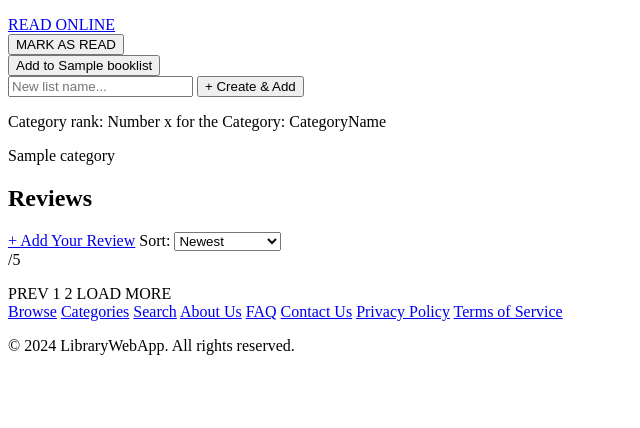
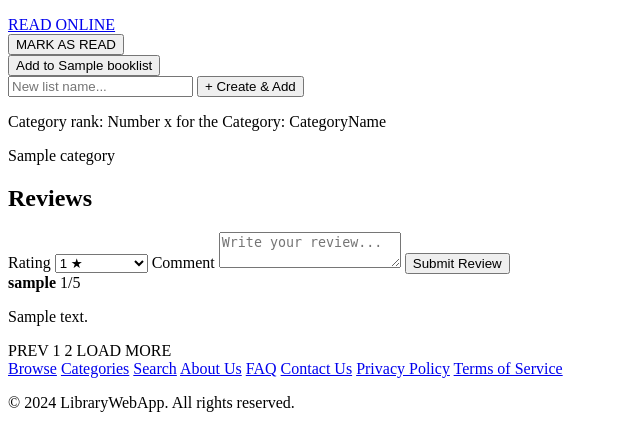
Before and after one commit to CharlesTse601/LibraryWebApp, a Django app: page /books/000/ in a window 1280 px wide. Shown: the part 652-1080 px from the top of the page, without its empty margins (0-640 px from the left). Before the commit the page ends 1007 px from the top, so only its background shows below. Run offline with Django 4.2, Linux system fonts and the light colour scheme; a user stored in the database is signed in; tables that the repository leaves empty hold one stand-in row (values such as "Sample post"); grey boxes marked "Sample" are stand-in pictures.

Commit message:
User able to add review

```diff
--- a/library/templates/library/book_detail.html
+++ b/library/templates/library/book_detail.html
@@ -67,20 +67,27 @@
 <section>
     <h2>Reviews</h2>
     {% if user.is_authenticated %}
-        <a href="#">+ Add Your Review</a>
+    <form method="POST" action="{% url 'library:add_review' book.isbn %}">
+        {% csrf_token %}
+        <label>Rating</label>
+        <select name="rating">
+                <option value="1">1 ★</option>
+                <option value="2">2 ★★</option>
+                <option value="3">3 ★★★</option>
+                <option value="4">4 ★★★★</option>
+                <option value="5">5 ★★★★★</option>
+        </select>
+        <label>Comment</label>
+        <textarea name="comment" placeholder="Write your review..."></textarea>
+        <button type="submit">Submit Review</button>
+        </form>
     {% endif %}
-    <label for="sort-reviews">Sort:</label>
-    <select id="sort-reviews" name="sort">
-        <option value="newest">Newest</option>
-        <option value="highest">Highest Rated</option>
-        <option value="lowest">Lowest Rated</option>
-    </select>
 
     {% for review in reviews %}
     <div>
-    <strong>{{ review.searcher }}</strong>
-    <span>{{ review.rating }}/5</span>
-    <p>{{ review.body }}</p>
+    <strong>{{ review.user.username }}</strong>
+    <span>{{ review.star_rating }}/5</span>
+    <p>{{ review.comment }}</p>
     </div>
     {% empty %}
         <p>No reviews yet.</p>
--- a/library/urls.py
+++ b/library/urls.py
@@ -17,6 +17,7 @@ urlpatterns = [
     path('categories/', views.category_list_view, name='categories'),
     path('categories/<str:category_name>/', views.category_detail_view, name='category_detail'),
     path('categories/<str:category_name>/<str:book_isbn>/', views.book_detail_view, name='book_detail'),
+    path('books/<str:book_isbn>/add-review/', views.add_review, name='add_review'),
     path('recentlypublished/', views.recently_published_view, name='recently_published'),
     path('aboutus/', views.about_us_view, name='about_us'),
     path('FAQ/', views.faq_view, name='faq'),
--- a/library/views.py
+++ b/library/views.py
@@ -123,14 +123,15 @@ def add_review(request, book_isbn):
         star_rating = request.POST.get('star_rating')
         comment = request.POST.get('comment')
 
-        Review.objects.create(
-            book=book,
-            user=request.user,
-            star_rating=star_rating,
-            comment=comment,
+        if (star_rating and comment):
+                Review.objects.create(
+                book=book,
+                user=request.user,
+                star_rating=star_rating,
+                comment=comment,
         )
 
-    return redirect('book_detail', book_isbn=book_isbn)
+    return redirect(f'/books/{book_isbn}/')
 
 
 
```
